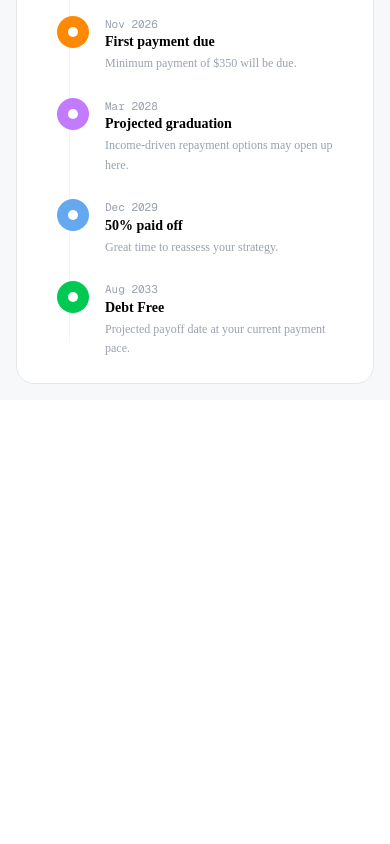
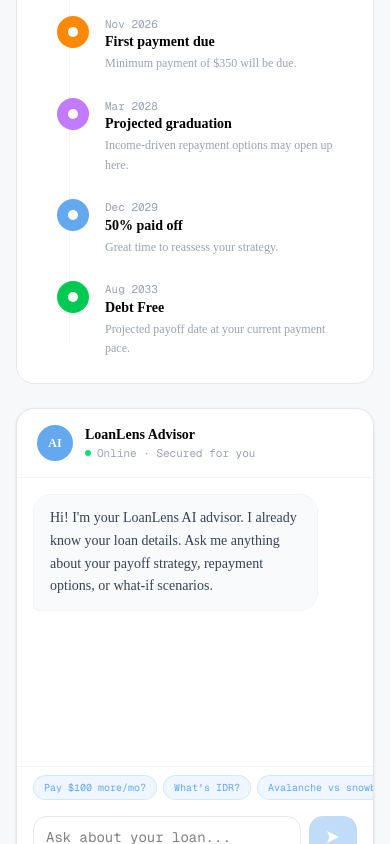
Before and after one commit to alexgimourginas/LoanLens, a Next.js app: page /dashboard in a window 390 px wide. Shown: the part 1156-2000 px from the top of the page. Before the commit the page ends 1556 px from the top, so only its background shows below. Built offline with nearby package versions, Linux system fonts and the light colour scheme.

Commit message:
add AI chat to mobile command center

```diff
--- a/app/dashboard/page.tsx
+++ b/app/dashboard/page.tsx
@@ -618,6 +618,77 @@ export default function Dashboard() {
                       ))}
                     </div>
                   </div>
+                </div>
+
+                {/* ── Mobile AI Chat ── */}
+                <div className="md:hidden bg-white rounded-2xl border border-gray-200 shadow-sm overflow-hidden flex flex-col">
+                  <div className="px-5 py-4 border-b border-gray-100 flex items-center gap-3">
+                    <div className="w-9 h-9 rounded-full bg-[#64A8F0] flex items-center justify-center flex-shrink-0">
+                      <span className="text-white text-xs font-bold">AI</span>
+                    </div>
+                    <div>
+                      <div className="font-bold text-sm">LoanLens Advisor</div>
+                      <div className="flex items-center gap-1.5">
+                        <div className="w-1.5 h-1.5 rounded-full bg-green-400 animate-pulse" />
+                        <span className="text-[11px] text-gray-400 font-mono">Online · Secured for you</span>
+                      </div>
+                    </div>
+                  </div>
+
+                  <div ref={chatScrollRef} className="h-72 overflow-y-auto px-4 py-4 flex flex-col gap-3">
+                    {messages.map((msg, i) => (
+                      <div key={i} className={`flex ${msg.role === "user" ? "justify-end" : "justify-start"}`}>
+                        <div className={`max-w-[88%] px-4 py-3 rounded-2xl text-sm leading-relaxed ${
+                          msg.role === "user"
+                            ? "bg-[#64A8F0] text-white rounded-br-sm font-mono"
+                            : "bg-gray-50 text-gray-700 border border-gray-100 rounded-bl-sm"
+                        }`}>
+                          {msg.role === "user" ? msg.content : (
+                            <ReactMarkdown components={{
+                              p: ({ children }) => <p className="mb-2 last:mb-0">{children}</p>,
+                              strong: ({ children }) => <strong className="font-bold text-black">{children}</strong>,
+                              ul: ({ children }) => <ul className="list-disc list-inside space-y-1 my-1">{children}</ul>,
+                              ol: ({ children }) => <ol className="list-decimal list-inside space-y-1 my-1">{children}</ol>,
+                              li: ({ children }) => <li className="text-gray-700">{children}</li>,
+                            }}>{msg.content}</ReactMarkdown>
+                          )}
+                        </div>
+                      </div>
+                    ))}
+                    {chatLoading && (
+                      <div className="flex justify-start">
+                        <div className="bg-gray-50 border border-gray-100 rounded-2xl rounded-bl-sm px-4 py-3 flex gap-1 items-center">
+                          {[0, 150, 300].map((d) => (
+                            <div key={d} className="w-1.5 h-1.5 rounded-full bg-gray-300 animate-bounce" style={{ animationDelay: `${d}ms` }} />
+                          ))}
+                        </div>
+                      </div>
+                    )}
+                  </div>
+
+                  <div className="px-4 pt-2 pb-1 border-t border-gray-100 flex gap-1.5 overflow-x-auto">
+                    {["Pay $100 more/mo?", "What's IDR?", "Avalanche vs snowball?"].map((q) => (
+                      <button key={q} onClick={() => setChatInput(q)}
+                        className="flex-shrink-0 text-[10px] font-mono text-[#64A8F0] bg-blue-50 border border-[#64A8F0]/20 px-2.5 py-1 rounded-full hover:bg-blue-100 transition-colors">
+                        {q}
+                      </button>
+                    ))}
+                  </div>
+
+                  <form onSubmit={sendChat} className="px-4 py-3 flex gap-2">
+                    <input
+                      value={chatInput}
+                      onChange={(e) => setChatInput(e.target.value)}
+                      placeholder="Ask about your loan..."
+                      className="flex-1 px-3 py-2.5 rounded-xl border border-gray-200 text-sm font-mono outline-none focus:border-[#64A8F0] focus:ring-2 focus:ring-[#64A8F0]/20 transition-all"
+                    />
+                    <button type="submit" disabled={!chatInput.trim() || chatLoading}
+                      className="bg-[#64A8F0] hover:bg-[#4a94df] disabled:opacity-40 text-white px-4 py-2.5 rounded-xl transition-all flex-shrink-0">
+                      <svg width="16" height="16" viewBox="0 0 16 16" fill="none">
+                        <path d="M14 8L2 2l2.5 6L2 14l12-6z" fill="currentColor" />
+                      </svg>
+                    </button>
+                  </form>
                 </div>
               </>
             )}
```
